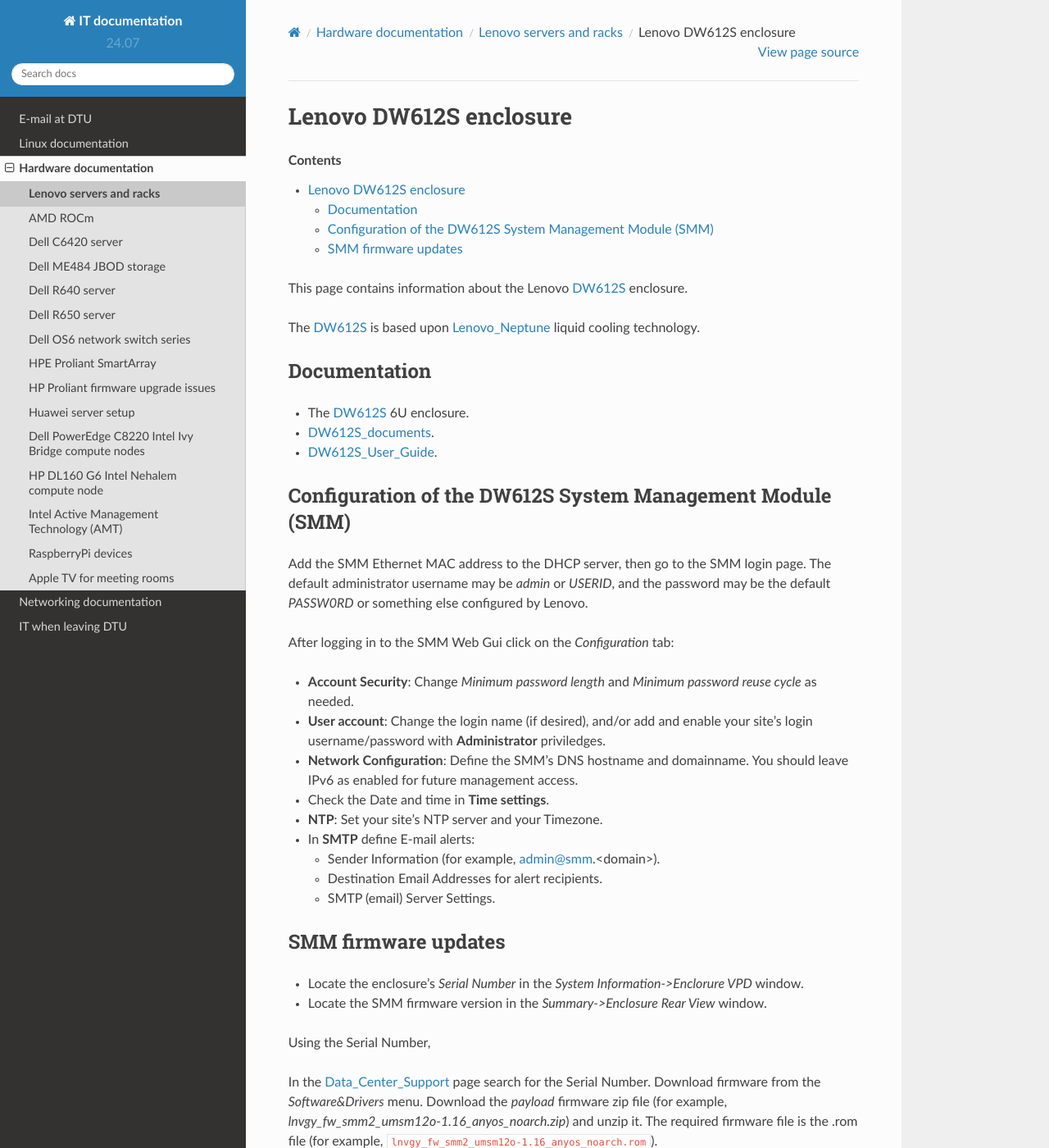
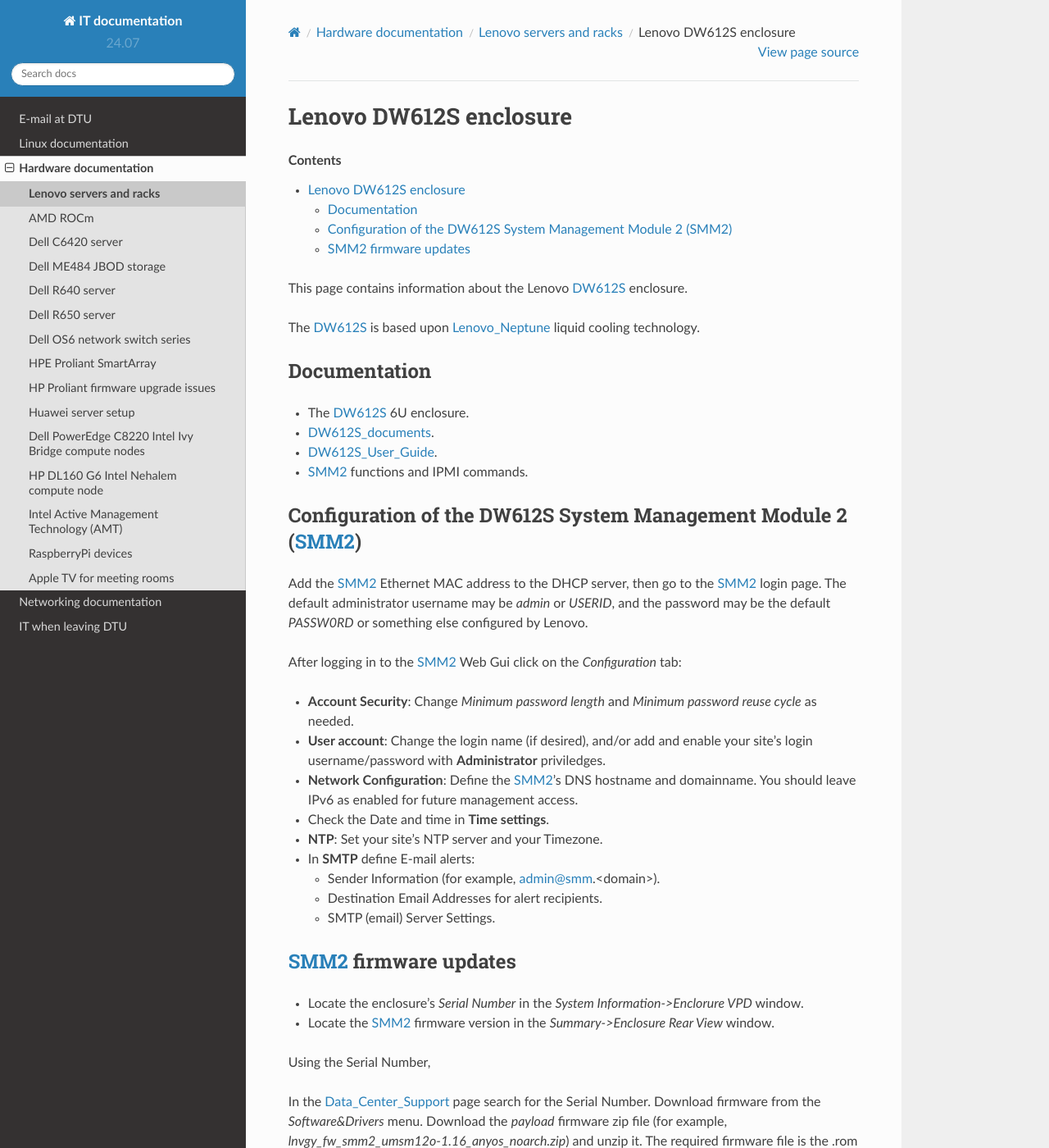
Before and after one commit to OleHolmNielsen/ITwiki, a Sphinx documentation site: the page built from docs/Lenovo_DW612S.rst, in a window 1280 px wide and 1400 px high. Shown: the whole window at 82% size. Built offline with Sphinx 7.4.7 and the Read the Docs theme 2.0.0, drawn with Linux system fonts in a browser that asks for light colours; some of the changed text lies outside the part shown.

Commit message:
Link to SMM2 guide

```diff
--- a/docs/Lenovo_DW612S.rst
+++ b/docs/Lenovo_DW612S.rst
@@ -16,24 +16,26 @@
 * The DW612S_ 6U enclosure.
 * DW612S_documents_.
 * DW612S_User_Guide_.
+* SMM2_ functions and IPMI commands.
 
 .. _Lenovo_Neptune: https://www.lenovo.com/us/en/servers-storage/neptune/
 .. _DW612S: https://pubs.lenovo.com/dw612s_neptune_enclosure/
 .. _DW612S_documents: https://pubs.lenovo.com/dw612s_neptune_enclosure/pdf_files
 .. _DW612S_User_Guide: https://pubs.lenovo.com/dw612s_neptune_enclosure/dw612s_user_guide.pdf
+.. _SMM2: https://pubs.lenovo.com/mgt_tools_smm2/
 
-Configuration of the DW612S System Management Module (SMM)
-------------------------------------------------------------
+Configuration of the DW612S System Management Module 2 (SMM2_)
+---------------------------------------------------------------
 
-Add the SMM Ethernet MAC address to the DHCP server, then go to the SMM login page.
+Add the SMM2_ Ethernet MAC address to the DHCP server, then go to the SMM2_ login page.
 The default administrator username may be *admin* or *USERID*,
 and the password may be the default *PASSW0RD* or something else configured by Lenovo.
 
-After logging in to the SMM Web Gui click on the *Configuration* tab:
+After logging in to the SMM2_ Web Gui click on the *Configuration* tab:
 
 * **Account Security**: Change *Minimum password length* and *Minimum password reuse cycle* as needed.
 * **User account**: Change the login name (if desired), and/or add and enable your site's login username/password with **Administrator** priviledges.
-* **Network Configuration**: Define the SMM's DNS hostname and domainname.
+* **Network Configuration**: Define the SMM2_'s DNS hostname and domainname.
   You should leave IPv6 as enabled for future management access.
 * Check the Date and time in **Time settings**.
 * **NTP**: Set your site's NTP server and your Timezone.
@@ -43,11 +45,11 @@
   * Destination Email Addresses for alert recipients.
   * SMTP (email) Server Settings.
 
-SMM firmware updates
+SMM2_ firmware updates
 ------------------------
 
 * Locate the enclosure's *Serial Number* in the *System Information->Enclorure VPD* window.
-* Locate the SMM firmware version in the *Summary->Enclosure Rear View* window.
+* Locate the SMM2_ firmware version in the *Summary->Enclosure Rear View* window.
 
 Using the Serial Number,
 
@@ -57,7 +59,7 @@
 and unzip it.
 The required firmware file is the .rom file (for example, ``lnvgy_fw_smm2_umsm12o-1.16_anyos_noarch.rom``).
 
-After logging in to the SMM Web Gui click on the *Configuration* tab and select *Firmware update*.
+After logging in to the SMM2_ Web Gui click on the *Configuration* tab and select *Firmware update*.
 Here you browse for the .rom file and upload it for the firmware update to start.
 **Important**: Make sure that ``Preserve Settings`` is selected.
 
```
